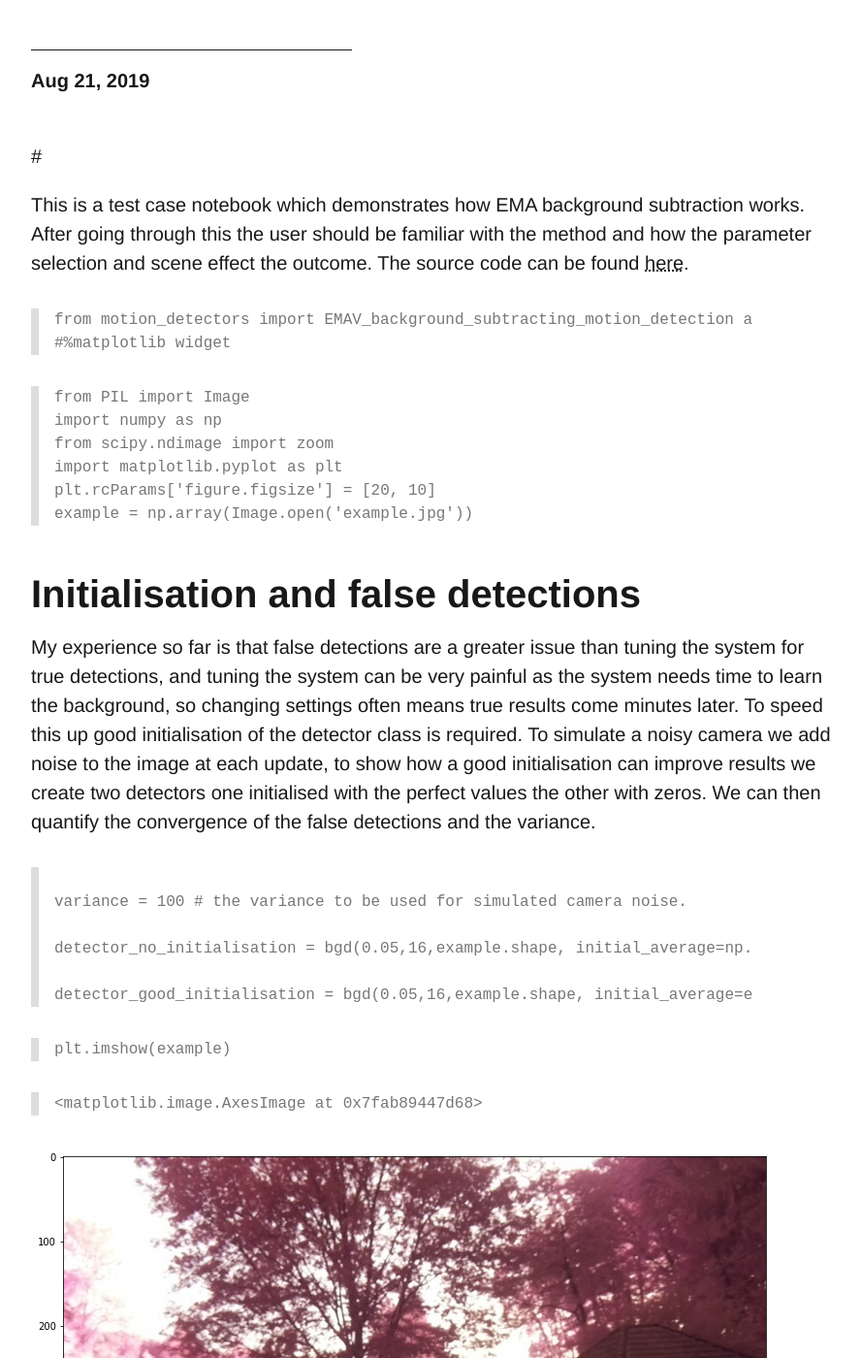
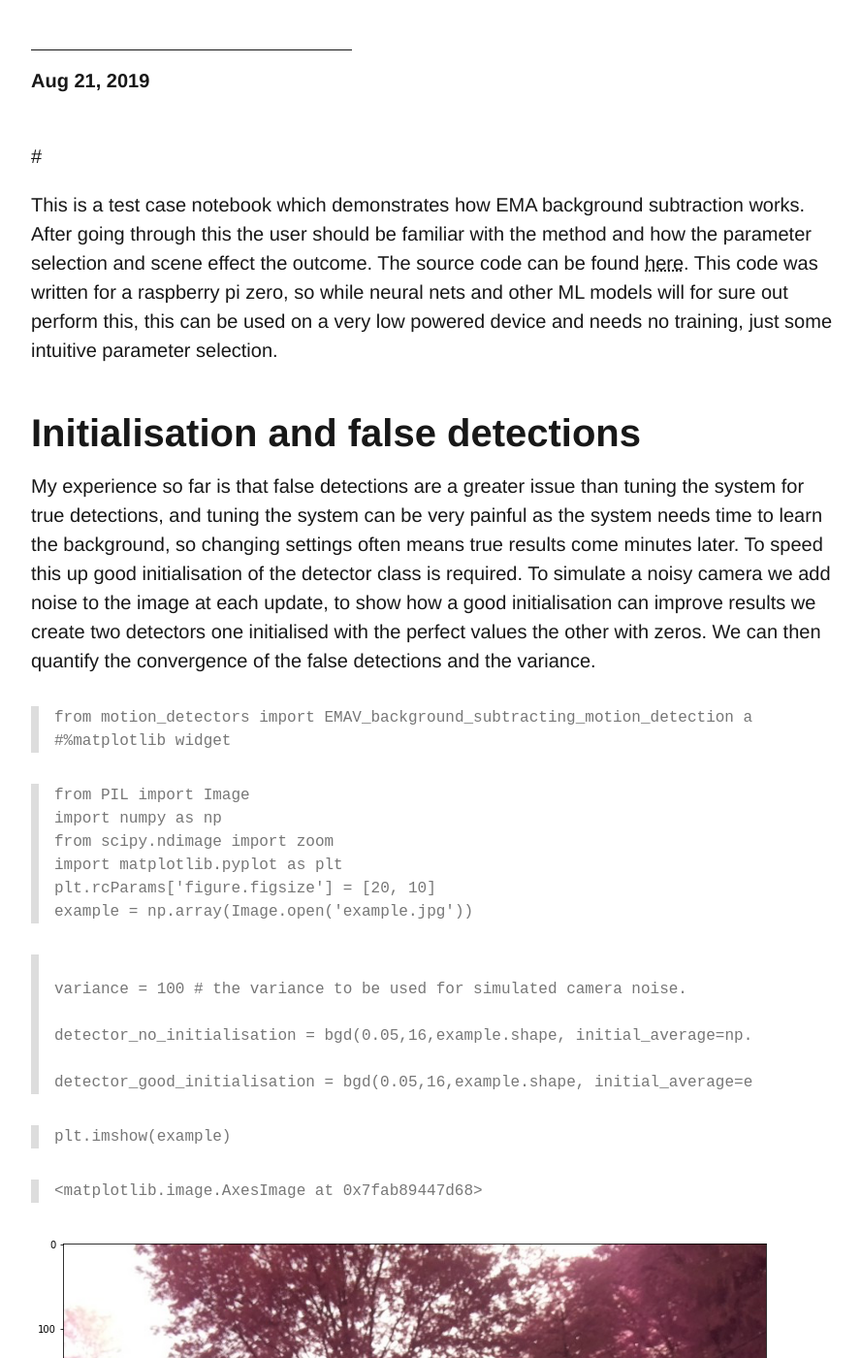
Before and after one commit to dtourolle/dtourolle.github.io, a Jekyll site: the page built from _posts/2019-08-21-motion-detection.md, in a window 1280 px wide and 1400 px high, scrolled down 581 px. Shown: the whole window at 97% size, without its empty margins (112-1000 px from the left). Built offline with Jekyll 4.4.1, drawn with Linux system fonts in a browser that asks for light colours; comment, search, counter and statistics services are not loaded; some of the changed text lies outside the part shown.

Commit message:
re-arange to stop code being merged into html

````diff
--- a/_posts/2019-08-21-motion-detection.md
+++ b/_posts/2019-08-21-motion-detection.md
@@ -7,8 +7,11 @@ tags: [e-reader, project_home]
 ---
 #
 
-This is a test case notebook which demonstrates how EMA background subtraction works. After going through this the user should be familiar with the method and how the parameter selection and scene effect the outcome. The source code can be found [here](https://github.com/dtourolle/motion-detection).
+This is a test case notebook which demonstrates how EMA background subtraction works. After going through this the user should be familiar with the method and how the parameter selection and scene effect the outcome. The source code can be found [here](https://github.com/dtourolle/motion-detection). This code was written for a raspberry pi zero, so while neural nets and other ML models will for sure out perform this, this can be used on a very low powered device and needs no training, just some intuitive parameter selection.
 
+# Initialisation and false detections
+
+My experience so far is that false detections are a greater issue than tuning the system for true detections, and tuning the system can be very painful as the system needs time to learn the background, so changing settings often means true results come minutes later. To speed this up good initialisation of the detector class is required. To simulate a noisy camera we add noise to the image at each update, to show how a good initialisation can improve results we create two detectors one initialised with the perfect values the other with zeros. We can then quantify the convergence of the false detections and the variance.
 
 
 ```python
````
Also changed, not shown: other parts of _posts/2019-08-21-motion-detection.md (+0 -5 lines).
